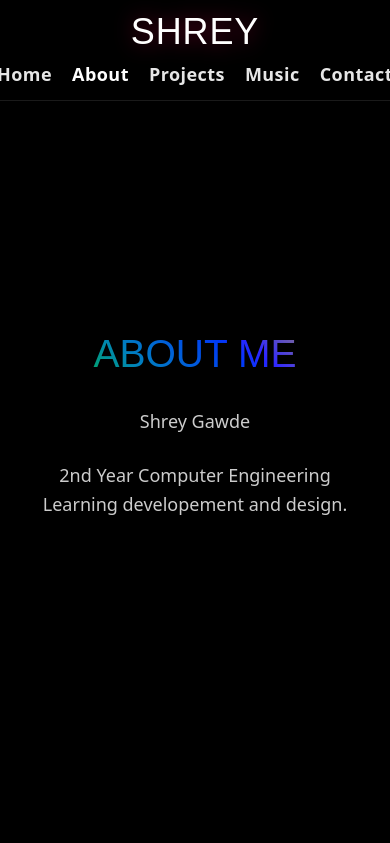
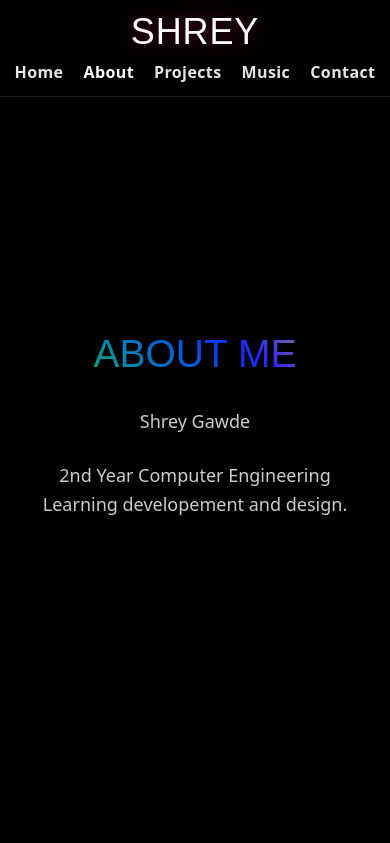
Before and after one commit to shreygawde/shreygawde.com, a React (Vite) app: page /about in a window 390 px wide. Shown: the top 843 px of the page. Built offline with nearby package versions, Linux system fonts and the light colour scheme; a web font is replaced by a local one.

Commit message:
djusted text font.

```diff
--- a/src/assets/components/Navigation.jsx
+++ b/src/assets/components/Navigation.jsx
@@ -16,7 +16,7 @@ export default function Navigation() {
         <ul className="
           flex flex-nowrap whitespace-nowrap overflow-x-auto justify-evenly items-center
           gap-1 md:gap-[80px] lg:gap-[120px]
-          py-4 text-2xl
+          py-4 sm:text-xl text-2xl
         ">
           {[
             { to: '/', label: 'Home' },
--- a/src/assets/components/StyledNavigation.jsx
+++ b/src/assets/components/StyledNavigation.jsx
@@ -37,7 +37,7 @@ export default function Navigation() {
         className={`
           flex ${isMobile ? "flex-nowrap whitespace-nowrap overflow-x-auto justify-center gap-5" : "gap-10"}
           font-bold
-          text-lg md:text-xl
+          text-md md:text-xl
           tracking-wide
         `}
       >
```
